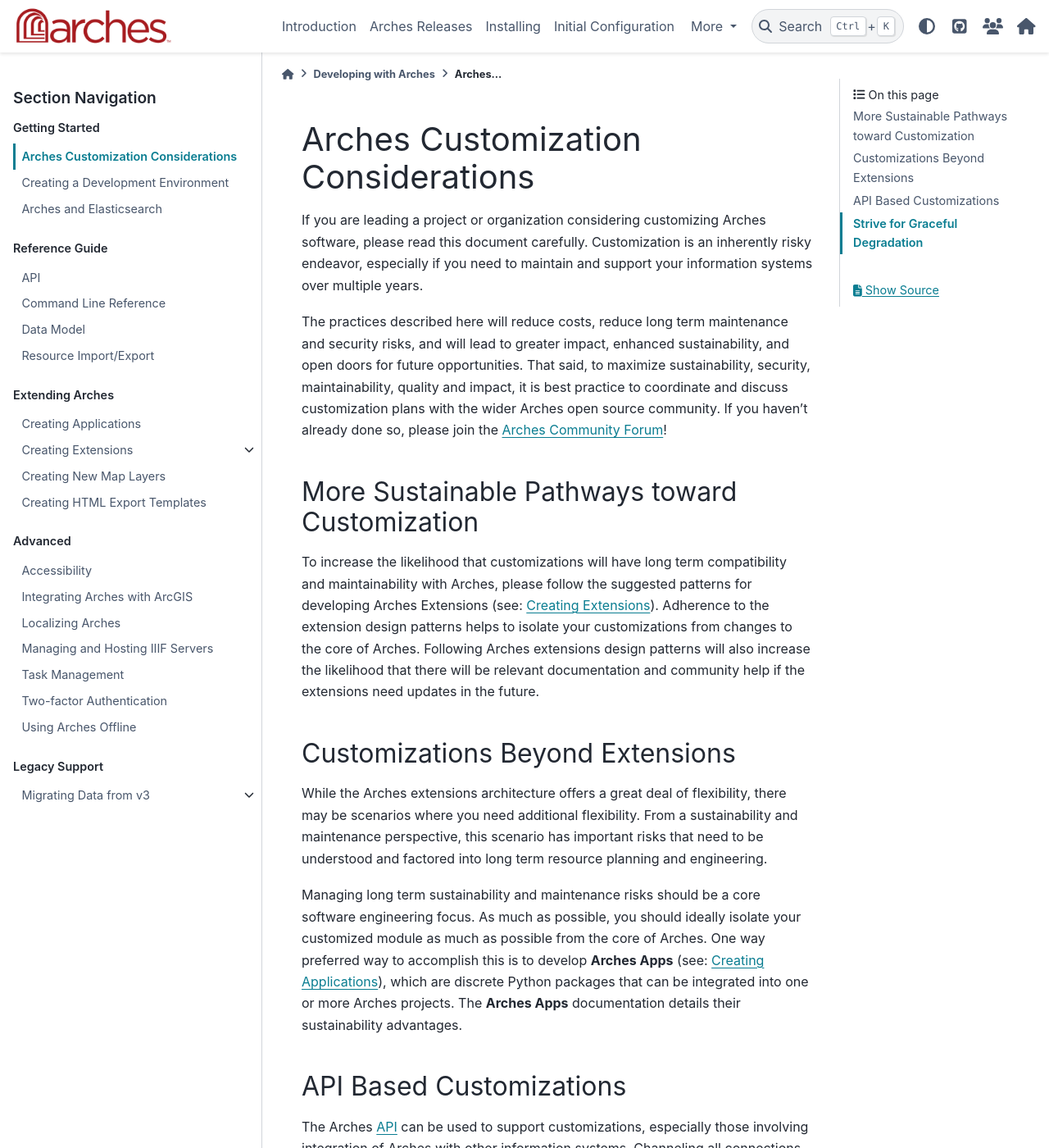
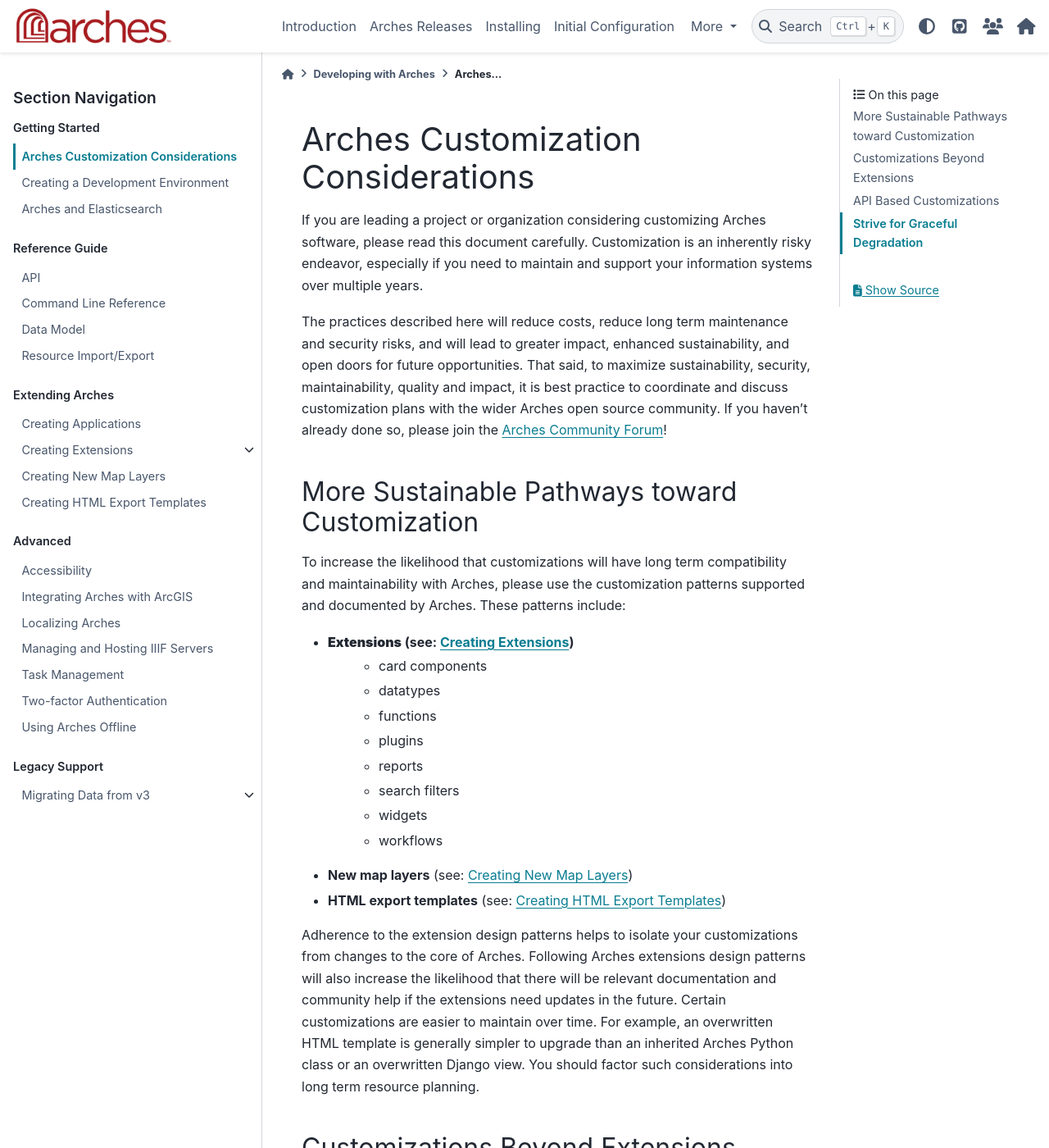
Before and after one commit to archesproject/arches-docs, a Sphinx documentation site: the page built from docs/developing/getting-started/customization-considerations.rst, in a window 1280 px wide and 1400 px high. Shown: the whole window at 82% size. Built offline with Sphinx 7.4.7 and the PyData theme 0.15.4, drawn with Linux system fonts in a browser that asks for light colours.

Commit message:
Added overview of customization pathways in response to Adam suggestion

```diff
--- a/docs/developing/getting-started/customization-considerations.rst
+++ b/docs/developing/getting-started/customization-considerations.rst
@@ -9,7 +9,22 @@
 
 More Sustainable Pathways toward Customization
 ==============================================
-To increase the likelihood that customizations will have long term compatibility and maintainability with Arches, please follow the suggested patterns for developing Arches Extensions (see: :ref:`Creating Extensions`). Adherence to the extension design patterns helps to isolate your customizations from changes to the core of Arches. Following Arches extensions design patterns will also increase the likelihood that there will be relevant documentation and community help if the extensions need updates in the future.
+To increase the likelihood that customizations will have long term compatibility and maintainability with Arches, please use the customization patterns supported and documented by Arches. These patterns include:
+
+
+- **Extensions** (see: :ref:`Creating Extensions`)
+    - card components
+    - datatypes
+    - functions
+    - plugins
+    - reports
+    - search filters
+    - widgets
+    - workflows
+- **New map layers** (see: :ref:`Creating New Map Layers`)
+- **HTML export templates** (see: :ref:`Creating HTML Export Templates`)
+
+Adherence to the extension design patterns helps to isolate your customizations from changes to the core of Arches. Following Arches extensions design patterns will also increase the likelihood that there will be relevant documentation and community help if the extensions need updates in the future. Certain customizations are easier to maintain over time. For example, an overwritten HTML template is generally simpler to upgrade than an inherited Arches Python class or an overwritten Django view. You should factor such considerations into long term resource planning.
 
 
 Customizations Beyond Extensions
```
